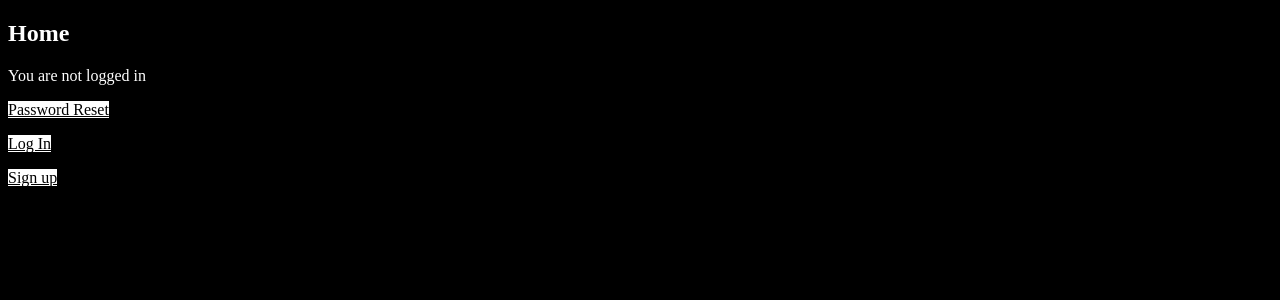
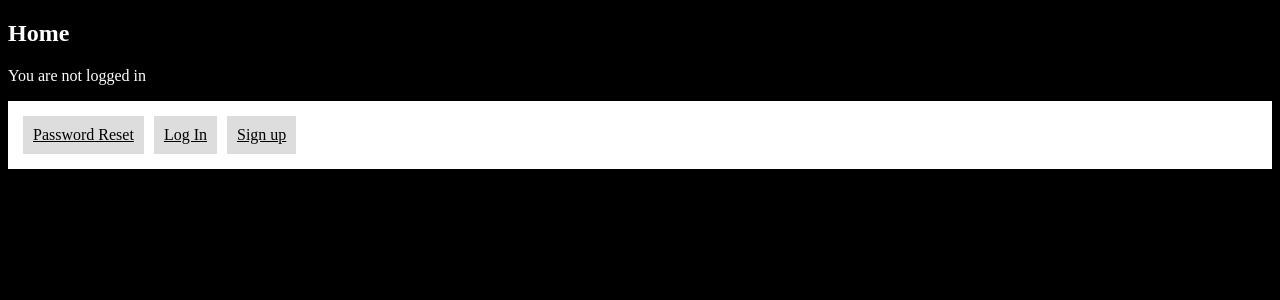
Before and after one commit to LorenzCoder/NewsBlog, a Django app: page / in a window 1280 px wide. Shown: the top 300 px of the page. Run offline with Django 4.2, Linux system fonts and the light colour scheme.

Commit message:
I merged the two README.md files into one. I also merged the .gitignore files into one. I styled the page a bit more and added a link to the homepage where I deemed necessary.

```diff
--- a/meinPythonProjekt/meinPythonProjekt/templates/news/home.html
+++ b/meinPythonProjekt/meinPythonProjekt/templates/news/home.html
@@ -11,8 +11,10 @@
 </form>
 {% else %}
 <p>You are not logged in</p>
-<p><a href="{% url 'password_reset' %}">Password Reset</a></p>
-<p><a href="{% url 'login' %}">Log In</a></p>
-<p><a href="{% url 'news:signup' %}">Sign up</a></p>
+<div class="FlexContainer">
+  <a href="{% url 'password_reset' %}" class="nichtEingeloggtLinks">Password Reset</a>
+  <a href="{% url 'login' %}" class="nichtEingeloggtLinks">Log In</a>
+  <a href="{% url 'news:signup' %}" class="nichtEingeloggtLinks">Sign up</a>
+</div>
 {% endif %}
 {% endblock %}
--- a/meinPythonProjekt/meinPythonProjekt/templates/registration/login.html
+++ b/meinPythonProjekt/meinPythonProjekt/templates/registration/login.html
@@ -1,6 +1,6 @@
 {% extends "news/basis.html" %}
 
-{% block title %}Login{% endblock %}
+{% block titel %}Login Page{% endblock %}
 
 {% block inhalt %}
 <h2>Log In</h2>
@@ -9,4 +9,6 @@
   {{ form }}
   <button type="submit">Log In</button>
 </form>
+<br>
+<a href="../">Zurück zur Startseite</a>
 {% endblock %}
--- a/meinPythonProjekt/meinPythonProjekt/templates/registration/password_reset_complete.html
+++ b/meinPythonProjekt/meinPythonProjekt/templates/registration/password_reset_complete.html
@@ -1,8 +1,7 @@
 {% extends 'news/basis.html' %}
 
-{% block title %}Password reset complete{% endblock %}
+{% block titel %}Password reset complete{% endblock %}
 
 {% block inhalt %}
-<h1>Password reset complete</h1>
 <p>Your new password has been set. You can log in now on the <a href=" {% url 'login' %}">log in page</a>.</p>
 {% endblock %}
--- a/meinPythonProjekt/meinPythonProjekt/templates/registration/password_reset_form.html
+++ b/meinPythonProjekt/meinPythonProjekt/templates/registration/password_reset_form.html
@@ -1,6 +1,6 @@
 {% extends 'news/basis.html' %}
 
-{% block title %}Forgot Your Password?{% endblock %}
+{% block titel %}Password Reset Page {% endblock %}
 
 {% block inhalt %}
 <h1>Forgot your password?</h1>
@@ -11,4 +11,6 @@
   {{ form.as_p }}
   <input type="submit" value="Send me instructions!">
 </form>
+<br>
+<a href="../">Zurück zur Startseite</a>
 {% endblock %}
--- a/meinPythonProjekt/meinPythonProjekt/templates/registration/signup.html
+++ b/meinPythonProjekt/meinPythonProjekt/templates/registration/signup.html
@@ -3,10 +3,11 @@
 {% block titel %}Sign Up{% endblock %}
 
 {% block inhalt %}
-<h2>Sign up</h2>
 <form method="post">
   {% csrf_token %}
   {{ form.as_p }}
   <button type="submit">Sign Up</button>
 </form>
+<br>
+<a href="../">Zurück zur Startseite</a>
 {% endblock %}
--- a/meinPythonProjekt/news/static/news/css/base.css
+++ b/meinPythonProjekt/news/static/news/css/base.css
@@ -1,5 +1,5 @@
 html {
-    /* background-image: url('images/backgroundImage.jpg'); */
+    /* background-image: url('news/images/backgroundImage.jpg'); */
     background-color: #000000;
     color: #ffffff;
 }
@@ -11,3 +11,15 @@ a:hover {
     color: #ff0000;
     background-color: #00008b;
 }
+.FlexContainer {
+    display: flex;
+    background-color: #ffffff;
+    color: #000000;
+    padding: 10px;
+}
+.nichtEingeloggtLinks {
+    background-color: #dddddd;
+    color: #000000;
+    margin: 5px;
+    padding: 10px;
+}
```
Also changed, not shown: meinPythonProjekt/meinPythonProjekt/templates/registration/password_reset_confirm.html (+4 -3 lines), README.md, meinPythonProjekt/README.md (deleted).
